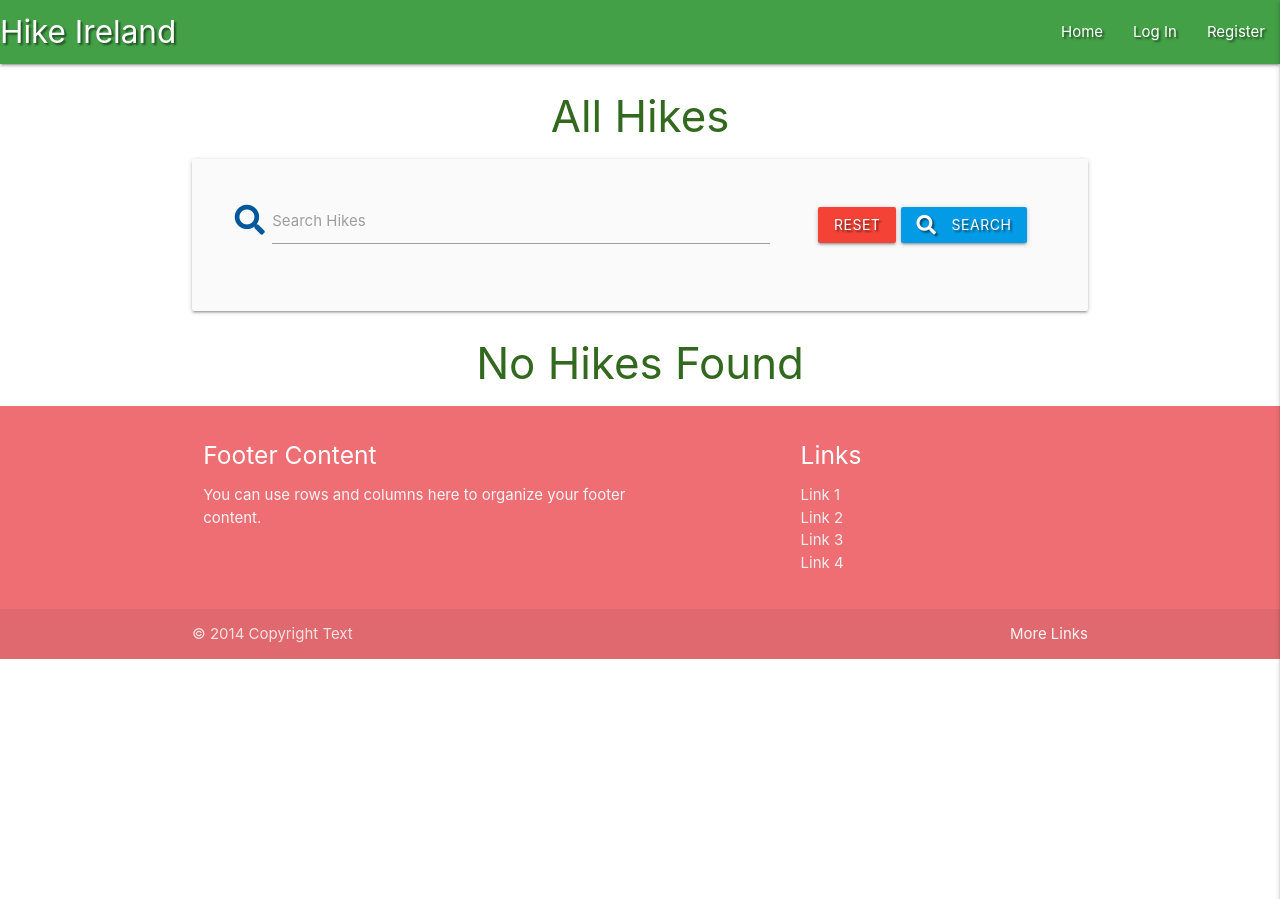
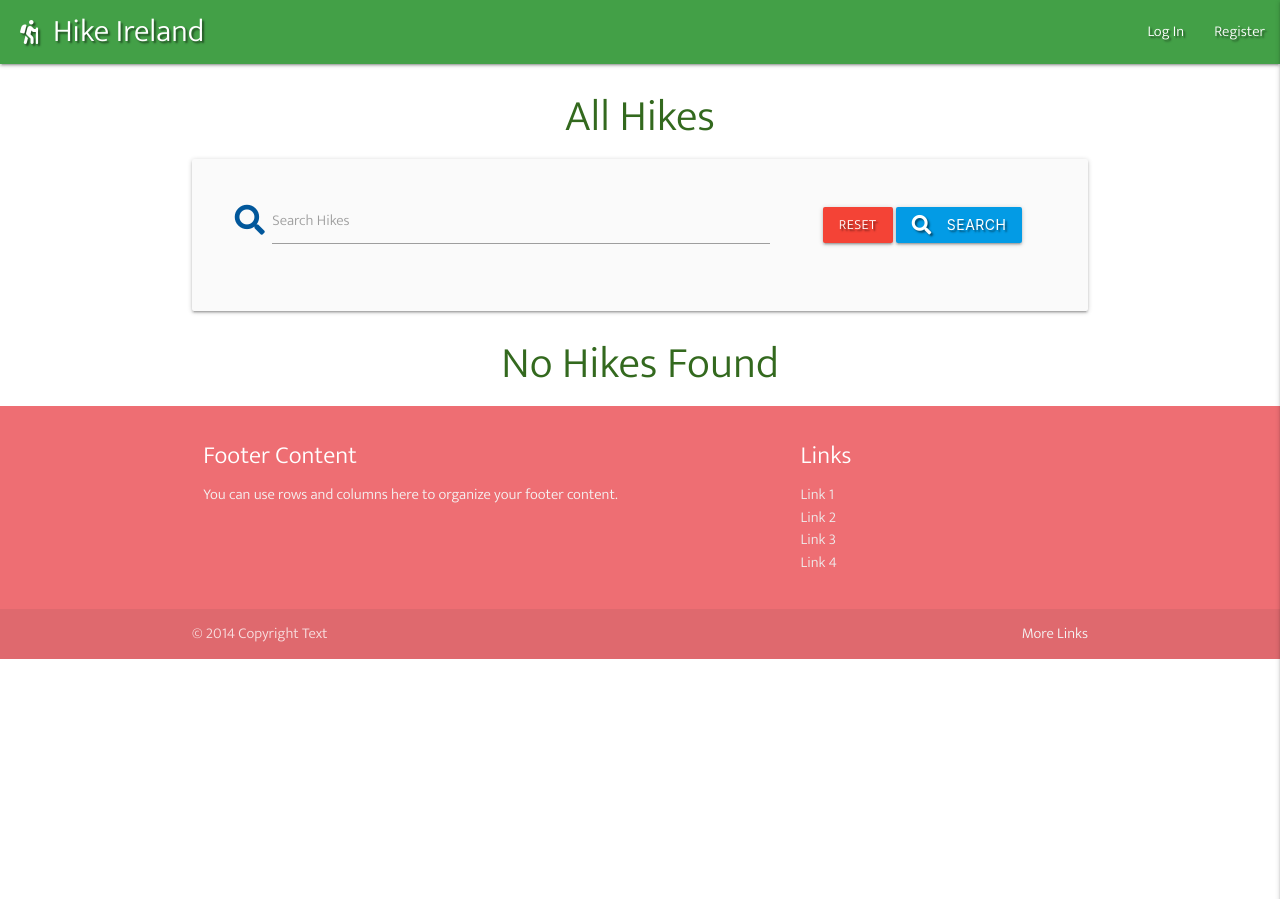
Before and after one commit to MWatty/hike_ireland, a Flask app: page / in a window 1280 px wide. Shown: the top 899 px of the page. Run offline with Flask 2, Linux system fonts and the light colour scheme; data that the repository does not hold is empty; some libraries are stand-ins or nearby versions.

Commit message:
Adding styling to the nav bar

```diff
--- a/static/css/style.css
+++ b/static/css/style.css
@@ -1,6 +1,21 @@
+body{
+    font-family: 'Mukta';
+}
+
+.brand-logo{
+    margin-left: 20px;
+}
+
+ a:hover {
+    color: #e0e0e0;
+  }
 
 .text-shadow{
     text-shadow: 2px 2px 2px rgba(0, 0, 0, 0.5)
+}
+
+.nav-titles{
+    font-size: 15px;
 }
 
 flashes h4{
--- a/templates/base.html
+++ b/templates/base.html
@@ -5,8 +5,11 @@
     <meta http-equiv="X-UA-Compatible" content="IE=edge">
     <meta name="viewport" content="width=device-width, initial-scale=1.0">
     <link rel="stylesheet" href="https://cdnjs.cloudflare.com/ajax/libs/font-awesome/5.15.3/css/all.min.css"
-        integrity="sha512-iBBXm8fW90+nuLcSKlbmrPcLa0OT92xO1BIsZ+ywDWZCvqsWgccV3gFoRBv0z+8dLJgyAHIhR35VZc2oM/gI1w==" crossorigin="anonymous" referrerpolicy="no-referrer" type="text/css"/>
+    integrity="sha512-iBBXm8fW90+nuLcSKlbmrPcLa0OT92xO1BIsZ+ywDWZCvqsWgccV3gFoRBv0z+8dLJgyAHIhR35VZc2oM/gI1w==" crossorigin="anonymous" referrerpolicy="no-referrer" type="text/css"/>
     <link rel="stylesheet" href="https://cdnjs.cloudflare.com/ajax/libs/materialize/1.0.0/css/materialize.min.css" type="text/css">
+    <link rel="preconnect" href="https://fonts.googleapis.com">
+    <link rel="preconnect" href="https://fonts.gstatic.com" crossorigin>
+    <link href="https://fonts.googleapis.com/css2?family=Mukta:wght@300&display=swap" rel="stylesheet">
     <link rel="stylesheet" href="{{ url_for('static', filename= 'css/style.css') }}" type="text/css">
     {% block styles %}
     {% endblock %}
@@ -18,17 +21,17 @@
     <!--main top navbar-->
     <nav class="nav-extended text-shadow green darken-1">
         <div class="nav-wrapper">
-            <a href="{{ url_for('get_hikes') }}" class="brand-logo">Hike Ireland</a>
+            <a href="{{ url_for('get_hikes') }}" class="brand-logo"><i class="fas fa-hiking"></i>Hike Ireland</a>
             <a href="#" data-target="mobile-demo" class="sidenav-trigger right"><i class="fas fa-bars"></i></a>
             <ul class="right hide-on-med-and-down">
-                <li><a href="{{ url_for('get_hikes') }}">Home</a></li>
+                <!--<li><a href="{{ url_for('get_hikes') }}">Home</a></li>-->
                 {% if session.user %}
                     <li><a href="{{ url_for('profile', username=session['user']) }}">Profile</a></li>
                     <li><a href="{{ url_for('add_hike') }}">New Hike</a></li>
                     <li><a href="{{ url_for('logout') }}">Log Out</a></li>
                 {% else %}
-                    <li><a href="{{ url_for('login') }}">Log In</a></li>
-                    <li><a href="{{ url_for('register') }}">Register</a></li>
+                    <li><a href ="{{ url_for('login') }}" class="nav-titles">Log In</a></li>
+                    <li><a href="{{ url_for('register') }}" class="nav-titles">Register</a></li>
                 {% endif %}
             </ul>
         </div>
```
